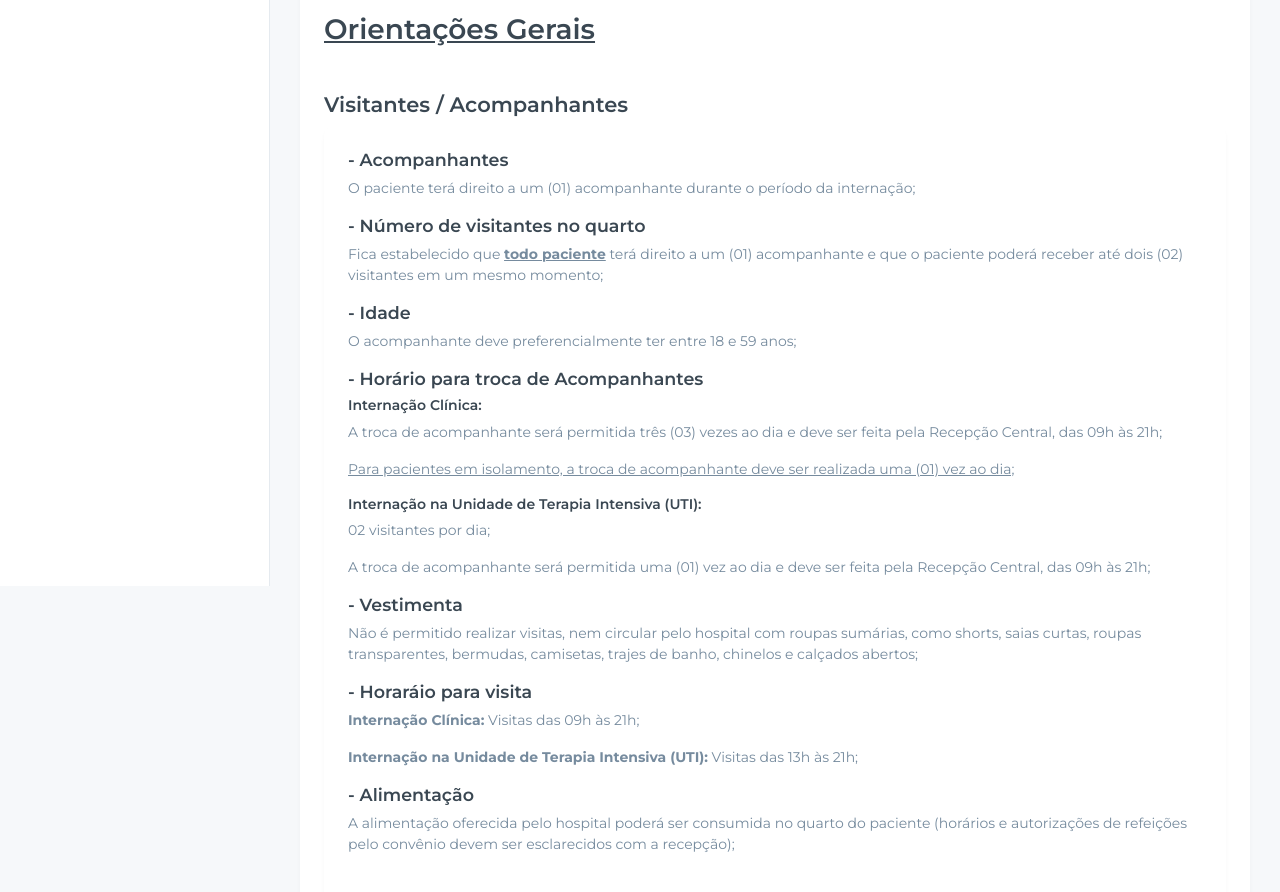
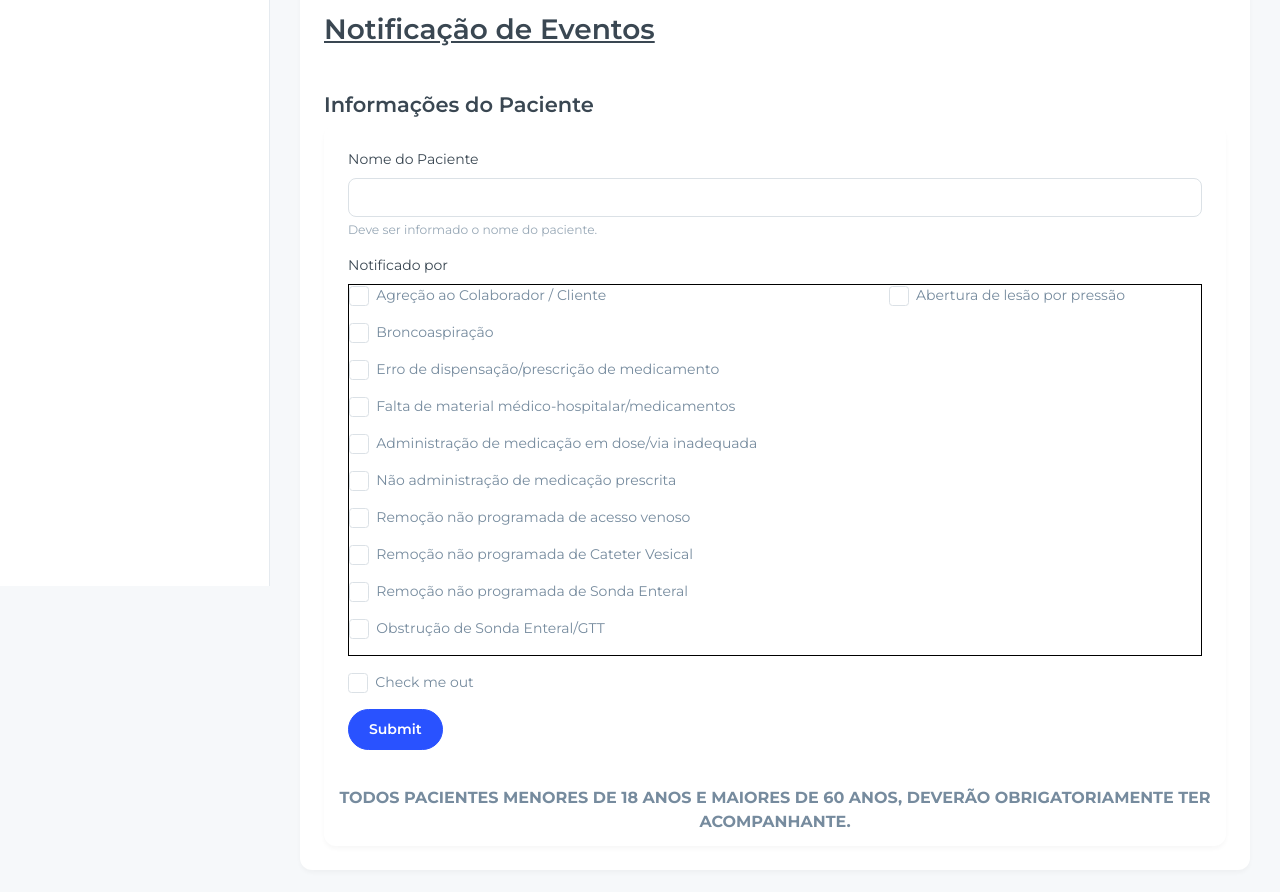
Before and after one commit to aguedesjr/notificaeventos, a plain HTML site: page index.html in a window 1280 px wide. Shown: the part 214-1106 px from the top of the page. Drawn offline with Linux system fonts and the light colour scheme.

Commit message:
Criando a tabela de notificado por

```diff
--- a/index.html
+++ b/index.html
@@ -4,9 +4,15 @@
 <head>
   <meta charset="utf-8">
   <meta name="viewport" content="width=device-width, initial-scale=1">
-  <title>SeoDash Free Bootstrap Admin Template by Adminmart</title>
+  <title>Sistema de Notificação de Eventos</title>
   <link rel="shortcut icon" type="image/png" href="assets/images/logos/seodashlogo.png" />
   <link rel="stylesheet" href="assets/css/styles.min.css" />
+  <style>
+    table {
+      border: 1px solid black;
+      width: 100%;
+    }
+    </style>
 </head>
 
 <body>
@@ -36,9 +42,9 @@
             <li class="sidebar-item">
               <a class="sidebar-link" href="./index.html" aria-expanded="false">
                 <span>
-                  <iconify-icon icon="solar:home-smile-bold-duotone" class="fs-6"></iconify-icon>
+                  <iconify-icon icon="solar:file-text-bold-duotone" class="fs-6"></iconify-icon>
                 </span>
-                <span class="hide-menu">Informações</span>
+                <span class="hide-menu">Formulário</span>
               </a>
             </li>
           </ul>
@@ -58,31 +64,114 @@
               <div class="card-body p-4">
                 <img src="assets/images/logos/nursing.png" alt="" />
                 <p>&nbsp;</p>
-                <h2><u>Orientações Gerais</u></h2>
+                <h2><u>Notificação de Eventos</u></h2>
                 <p>&nbsp;</p>
-                <h4>Visitantes / Acompanhantes</h4>
+                <h4>Informações do Paciente</h4>
                 <div class="card mb-0">
                   <div class="card-body p-4">
-                    <h5>- Acompanhantes</h5>
-                    <p>O paciente terá direito a um (01) acompanhante durante o período da internação;</p>
-                    <h5>- Número de visitantes no quarto</h5>
-                    <p>Fica estabelecido que <u><b>todo paciente</b></u> terá direito a um (01) acompanhante e que o paciente poderá receber até dois (02) visitantes em um mesmo momento;</p>
-                    <h5>- Idade</h5>
-                    <p>O acompanhante deve preferencialmente ter entre 18 e 59 anos;</p>
-                    <h5>- Horário para troca de Acompanhantes</h5>
-                    <h6>Internação Clínica:</h6>
-                    <p>A troca de acompanhante será permitida três (03) vezes ao dia e deve ser feita pela Recepção Central, das 09h às 21h;</p>
-                    <p><u>Para pacientes em isolamento, a troca de acompanhante deve ser realizada uma (01) vez ao dia;</u></p>
-                    <h6>Internação na Unidade de Terapia Intensiva (UTI):</h6>
-                    <p>02 visitantes por dia;</p>
-                    <p>A troca de acompanhante será permitida uma (01) vez ao dia e deve ser feita pela Recepção Central, das 09h às 21h;</p>
-                    <h5>- Vestimenta</h6>
-                    <p>Não é permitido realizar visitas, nem circular pelo hospital com roupas sumárias, como shorts, saias curtas, roupas transparentes, bermudas, camisetas, trajes de banho, chinelos e calçados abertos;</p>
-                    <h5>- Horaráio para visita</h5>
-                    <p><b>Internação Clínica:</b> Visitas das 09h às 21h;</p>
-                    <p><b>Internação na Unidade de Terapia Intensiva (UTI):</b> Visitas das 13h às 21h;</p>
-                    <h5>- Alimentação</h5>
-                    <p>A alimentação oferecida pelo hospital poderá ser consumida no quarto do paciente (horários e autorizações de refeições pelo convênio devem ser esclarecidos com a recepção);</p>
+                    <form>
+                      <div class="mb-3">
+                        <label for="InputNomePaciente" class="form-label">Nome do Paciente</label>
+                        <input type="nomepaciente" class="form-control" id="InputNomePaciente" aria-describedby="NomePacienteHelp">
+                        <div id="NomePacienteHelp" class="form-text">Deve ser informado o nome do paciente.</div>
+                      </div>
+                      <div class="mb-3">
+                        <label for="InputNotificado" class="form-label">Notificado por</label>
+                        <table>
+                          <tr>
+                            <td>
+                              <div class="mb-3 form-check">
+                                <input type="checkbox" class="form-check-input" id="exampleCheck1">
+                                <label class="form-check-label" for="exampleCheck1">Agreção ao Colaborador / Cliente</label>
+                              </div>
+                            </td>
+                            <td>
+                              <div class="mb-3 form-check">
+                                <input type="checkbox" class="form-check-input" id="exampleCheck1">
+                                <label class="form-check-label" for="exampleCheck1">Abertura de lesão por pressão</label>
+                              </div>
+                            </td>
+                          </tr>
+                          <tr>
+                            <td>
+                              <div class="mb-3 form-check">
+                                <input type="checkbox" class="form-check-input" id="exampleCheck1">
+                                <label class="form-check-label" for="exampleCheck1">Broncoaspiração</label>
+                              </div>
+                            </td>
+                          </tr>
+                          <tr>
+                            <td>
+                              <div class="mb-3 form-check">
+                                <input type="checkbox" class="form-check-input" id="exampleCheck1">
+                                <label class="form-check-label" for="exampleCheck1">Erro de dispensação/prescrição de medicamento</label>
+                              </div>
+                            </td>
+                          </tr>
+                          <tr>
+                            <td>
+                              <div class="mb-3 form-check">
+                                <input type="checkbox" class="form-check-input" id="exampleCheck1">
+                                <label class="form-check-label" for="exampleCheck1">Falta de material médico-hospitalar/medicamentos</label>
+                              </div>
+                            </td>
+                          </tr>
+                          <tr>
+                            <td>
+                              <div class="mb-3 form-check">
+                                <input type="checkbox" class="form-check-input" id="exampleCheck1">
+                                <label class="form-check-label" for="exampleCheck1">Administração de medicação em dose/via inadequada</label>
+                              </div>
+                            </td>
+                          </tr>
+                          <tr>
+                            <td>
+                              <div class="mb-3 form-check">
+                                <input type="checkbox" class="form-check-input" id="exampleCheck1">
+                                <label class="form-check-label" for="exampleCheck1">Não administração de medicação prescrita</label>
+                              </div>
+                            </td>
+                          </tr>
+                          <tr>
+                            <td>
+                              <div class="mb-3 form-check">
+                                <input type="checkbox" class="form-check-input" id="exampleCheck1">
+                                <label class="form-check-label" for="exampleCheck1">Remoção não programada de acesso venoso</label>
+                              </div>
+                            </td>
+                          </tr>
+                          <tr>
+                            <td>
+                              <div class="mb-3 form-check">
+                                <input type="checkbox" class="form-check-input" id="exampleCheck1">
+                                <label class="form-check-label" for="exampleCheck1">Remoção não programada de Cateter Vesical</label>
+                              </div>
+                            </td>
+                          </tr>
+                          <tr>
+                            <td>
+                              <div class="mb-3 form-check">
+                                <input type="checkbox" class="form-check-input" id="exampleCheck1">
+                                <label class="form-check-label" for="exampleCheck1">Remoção não programada de Sonda Enteral</label>
+                              </div>
+                            </td>
+                          </tr>
+                          <tr>
+                            <td>
+                              <div class="mb-3 form-check">
+                                <input type="checkbox" class="form-check-input" id="exampleCheck1">
+                                <label class="form-check-label" for="exampleCheck1">Obstrução de Sonda Enteral/GTT</label>
+                              </div>
+                            </td>
+                          </tr>
+                        </table>
+                      </div>
+                      <div class="mb-3 form-check">
+                        <input type="checkbox" class="form-check-input" id="exampleCheck1">
+                        <label class="form-check-label" for="exampleCheck1">Check me out</label>
+                      </div>
+                      <button type="submit" class="btn btn-primary">Submit</button>
+                    </form>
                   </div>
                   <div class="py-6 px-6 text-center">
                     <p class="mb-0 fs-4"><b>TODOS PACIENTES MENORES DE 18 ANOS E MAIORES DE 60 ANOS, DEVERÃO OBRIGATORIAMENTE TER ACOMPANHANTE.</b></p>
```
